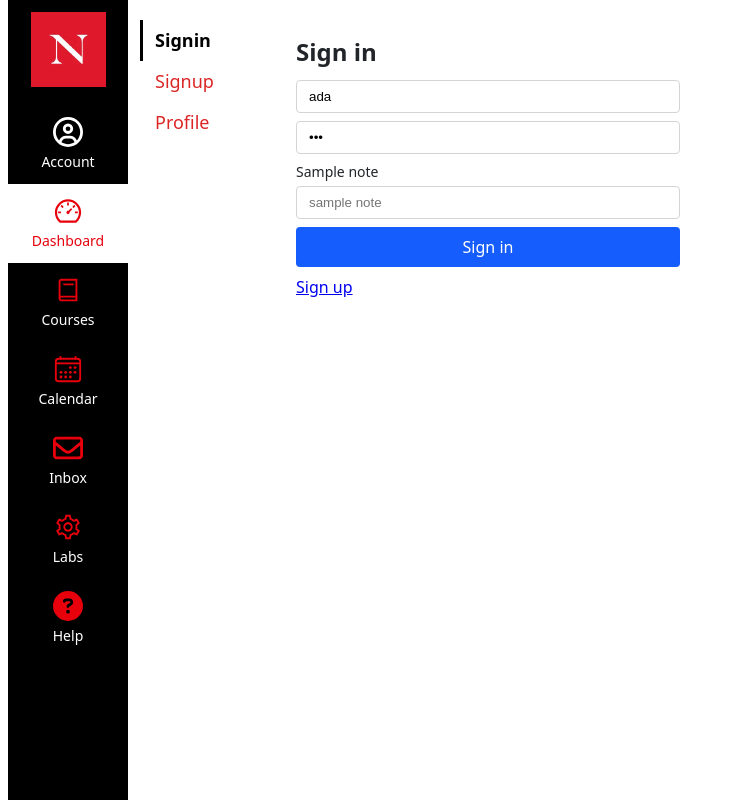
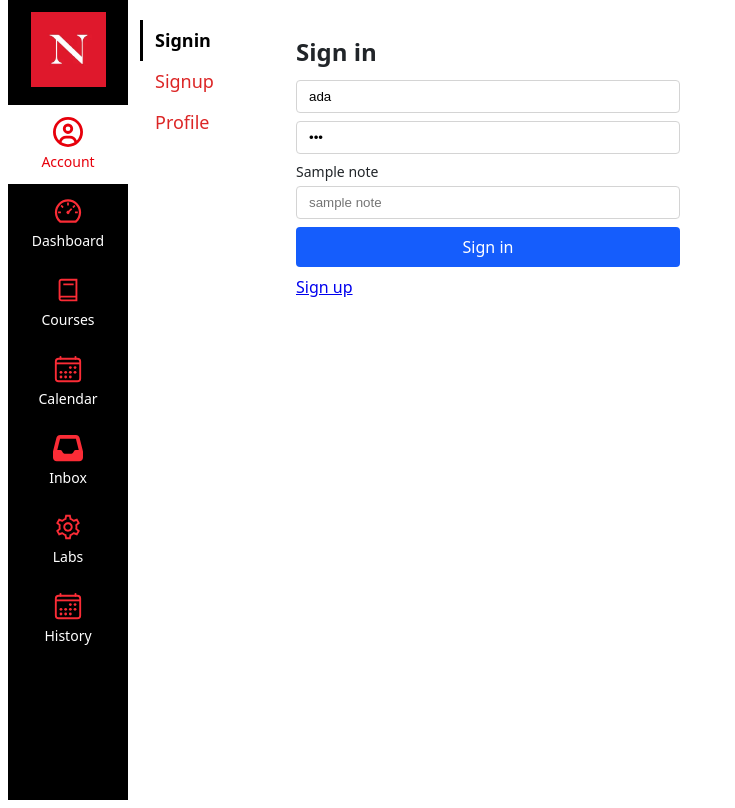
Before and after one commit to pricefy-dotcom/webdev-client, a Next.js app in the folder 2026/fall/webdev/webdev-client/: page /account/signin in a window 1280 px wide. Shown: the whole page, without its empty margins (0-735 px from the left). Built offline with nearby package versions, Linux system fonts and the light colour scheme.

Commit message:
Move into Kambaz

```diff
--- a/2026/fall/webdev/webdev-client/app/(kambaz)/Navigation.tsx
+++ b/2026/fall/webdev/webdev-client/app/(kambaz)/Navigation.tsx
@@ -1,10 +1,25 @@
+"use client";
+
 import { AiOutlineDashboard } from "react-icons/ai";
 import { IoCalendarOutline } from "react-icons/io5";
 import { LiaBookSolid, LiaCogSolid } from "react-icons/lia";
-import { FaCircleQuestion, FaRegCircleUser, FaRegEnvelope } from "react-icons/fa6";
+import { FaInbox, FaRegCircleUser } from "react-icons/fa6";
 import Link from "next/link";
+import { usePathname } from "next/navigation";
+
+const LINKS = [
+  { label: "Dashboard", path: "/dashboard", icon: AiOutlineDashboard },
+  { label: "Courses", path: "/dashboard", icon: LiaBookSolid },
+  { label: "Calendar", path: "/calendar", icon: IoCalendarOutline },
+  { label: "Inbox", path: "/inbox", icon: FaInbox },
+  { label: "Labs", path: "/labs", icon: LiaCogSolid },
+  { label: "History", path: "/history", icon: IoCalendarOutline },
+] as const;
 
 export default function KambazNavigation() {
+  const pathname = usePathname() ?? "";
+  const accountActive = pathname.includes("/account");
+
   return (
     <nav
       id="wd-kambaz-navigation"
@@ -29,66 +44,37 @@ export default function KambazNavigation() {
       <Link
         href="/account"
         id="wd-account-link"
-        className="block bg-black py-3 text-center text-sm text-white no-underline"
+        className={`block py-3 text-center text-sm no-underline ${
+          accountActive ? "bg-white text-red-600" : "bg-black text-white"
+        }`}
       >
-        <FaRegCircleUser className="inline-block text-3xl text-white" />
-        <br />
+        <FaRegCircleUser
+          className={`inline-block text-3xl ${
+            accountActive ? "text-red-600" : "text-white"
+          }`}
+        /> <br />
         Account
       </Link>
-      <Link
-        href="/dashboard"
-        id="wd-dashboard-link"
-        className="block bg-white py-3 text-center text-sm text-red-600 no-underline"
-      >
-        <AiOutlineDashboard className="inline-block text-3xl text-red-600" />
-        <br />
-        Dashboard
-      </Link>
-      <Link
-        href="/dashboard"
-        id="wd-course-link"
-        className="block bg-black py-3 text-center text-sm text-white no-underline"
-      >
-        <LiaBookSolid className="inline-block text-3xl text-red-600" />
-        <br />
-        Courses
-      </Link>
-      <Link
-        href="/calendar"
-        id="wd-calendar-link"
-        className="block bg-black py-3 text-center text-sm text-white no-underline"
-      >
-        <IoCalendarOutline className="inline-block text-3xl text-red-600" />
-        <br />
-        Calendar
-      </Link>
-      <Link
-        href="/inbox"
-        id="wd-inbox-link"
-        className="block bg-black py-3 text-center text-sm text-white no-underline"
-      >
-        <FaRegEnvelope className="inline-block text-3xl text-red-600" />
-        <br />
-        Inbox
-      </Link>
-      <Link
-        href="/labs"
-        id="wd-labs-link"
-        className="block bg-black py-3 text-center text-sm text-white no-underline"
-      >
-        <LiaCogSolid className="inline-block text-3xl text-red-600" />
-        <br />
-        Labs
-      </Link>
-      <Link
-        href="/labs"
-        id="wd-ai-nav-help"
-        className="block bg-black py-3 text-center text-sm text-white no-underline"
-      >
-        <FaCircleQuestion className="inline-block text-3xl text-red-600" />
-        <br />
-        Help
-      </Link>
+      {LINKS.map((link) => {
+        const active =
+          link.label === "Courses"
+            ? pathname.includes("/courses")
+            : pathname.includes(link.path);
+        const Icon = link.icon;
+        return (
+          <Link
+            key={link.label}
+            href={link.path}
+            id={`wd-${link.label.toLowerCase()}-link`}
+            className={`block py-3 text-center text-sm no-underline ${
+              active ? "bg-white text-red-600" : "bg-black text-white"
+            }`}
+          >
+            <Icon className="inline-block text-3xl text-red-500" /> <br />
+            {link.label}
+          </Link>
+        );
+      })}
     </nav>
   );
 }
--- a/2026/fall/webdev/webdev-client/app/labs/TOC.tsx
+++ b/2026/fall/webdev/webdev-client/app/labs/TOC.tsx
@@ -1,37 +1,44 @@
+"use client";
+
 import Link from "next/link";
+import { usePathname } from "next/navigation";
+
+const LINKS = [
+  { href: "/labs", id: "wd-home-link", label: "Home", match: (p: string) => p === "/labs" },
+  { href: "/labs/lab1", id: "wd-lab1-link", label: "Lab 1", match: (p: string) => p.endsWith("/lab1") || p.includes("/lab1/") },
+  { href: "/labs/lab2", id: "wd-lab2-link", label: "Lab 2", match: (p: string) => p.includes("/lab2") },
+  { href: "/labs/lab3", id: "wd-lab3-link", label: "Lab 3", match: (p: string) => p.includes("/lab3") },
+  { href: "/", id: "wd-kambaz-link", label: "Kambaz", match: () => false },
+  { href: "https://kambaz.dev/book/ch3", id: "wd-book-ch3-link", label: "Book Ch3", match: () => false },
+] as const;
+
+const activeStyle = {
+  backgroundColor: "#2563eb",
+  color: "white",
+  borderRadius: "4px",
+  padding: "2px 8px",
+  textDecoration: "none",
+};
 
 export default function TOC() {
+  const pathname = usePathname() ?? "";
   return (
-    <div id="wd-labs">
-      <h1>Labs</h1>
-      One day at a time
-      <ul>
-        <li>
-          <Link href="/labs" id="wd-home-link">Home</Link>
-        </li>
-        <li>
-          <Link href="/labs/lab1" id="wd-lab1-link">Lab 1</Link>
-        </li>
-        <li>
-          <Link href="/labs/lab2" id="wd-lab2-link">Lab 2</Link>
-        </li>
-        <li>
-          <Link href="/labs/lab3" id="wd-lab3-link">Lab 3</Link>
-        </li>
-        <li>
-            <Link href="/labs/lab4" id="wd-lab4-link">Lab 4</Link>
-        </li>
-        <li>
-          <a href="https://github.com/pricefy-dotcom/webdev-client" id="wd-toc-github-link">
-                Github
-          </a>
-        </li>
-        <li>
-          <Link href="/" id="wd-kambaz-link">
-            Kambaz
-          </Link>
-        </li>
-      </ul>
-    </div>
+    <ul>
+      {LINKS.map((link) => {
+        const active = link.match(pathname);
+        return (
+          <li key={link.id}>
+            <Link
+              href={link.href}
+              id={link.id}
+              style={active ? activeStyle : undefined}
+              aria-current={active ? "page" : undefined}
+            >
+              {link.label}
+            </Link>
+          </li>
+        );
+      })}
+    </ul>
   );
 }
--- /dev/null
+++ b/2026/fall/webdev/webdev-client/app/labs/lab3/PathParameters.tsx
@@ -0,0 +1,11 @@
+import Link from "next/link";
+
+export default function PathParameters() {
+  return (
+    <div id="wd-path-parameters">
+      <h2>Path Parameters</h2>
+      <Link href="/labs/lab3/add/1/2">1 + 2</Link> <br />
+      <Link href="/labs/lab3/add/3/4">3 + 4</Link>
+    </div>
+  );
+}
--- /dev/null
+++ b/2026/fall/webdev/webdev-client/app/labs/lab3/add/[a]/[b]/page.tsx
@@ -0,0 +1,13 @@
+"use client";
+
+import { useParams } from "next/navigation";
+
+export default function AddPathParameters() {
+  const { a, b } = useParams();
+  return (
+    <div id="wd-add-path-parameters">
+      <h4>Add Path Parameters</h4>
+      {a} + {b} = {parseInt(a as string) + parseInt(b as string)}
+    </div>
+  );
+}
--- a/2026/fall/webdev/webdev-client/app/labs/lab3/page.tsx
+++ b/2026/fall/webdev/webdev-client/app/labs/lab3/page.tsx
@@ -34,6 +34,8 @@ import ServerComponentDemo from "./ServerComponentDemo";
 import Add from "./Add";
 import Square from "./Square";
 import Highlight from "./Highlight";
+import PathParameters from "./PathParameters";
+import TodoList from "./todo/TodoList";
 
 export default function Lab3() {
     console.log("Hello World!")
@@ -92,6 +94,8 @@ export default function Lab3() {
             </Highlight>
             <br />
             <Highlight>Children can be any JSX</Highlight>
+            <PathParameters />
+            <TodoList />
         </div>
     );
 }
--- /dev/null
+++ b/2026/fall/webdev/webdev-client/app/labs/lab3/todo/TodoItem.tsx
@@ -0,0 +1,20 @@
+type Todo = {
+  done: boolean;
+  title: string;
+  status: string;
+};
+
+const TodoItem = ({
+  todo = { done: true, title: "Buy milk", status: "COMPLETED" },
+}: {
+  todo?: Todo;
+}) => {
+  return (
+    <li className="flex items-center gap-2 border-b py-1">
+      <input type="checkbox" className="me-2" defaultChecked={todo.done} />
+      {todo.title} ({todo.status})
+    </li>
+  );
+};
+
+export default TodoItem;
--- /dev/null
+++ b/2026/fall/webdev/webdev-client/app/labs/lab3/todo/TodoList.tsx
@@ -0,0 +1,17 @@
+import TodoItem from "./TodoItem";
+import todos from "./todos.json";
+
+export default function TodoList() {
+  console.log(todos);
+  return (
+    <>
+      <h3>Todo List</h3>
+      <ul className="list-none p-0">
+        {todos.map((todo) => (
+          <TodoItem key={todo.title} todo={todo} />
+        ))}
+      </ul>
+      <hr />
+    </>
+  );
+}
--- /dev/null
+++ b/2026/fall/webdev/webdev-client/app/labs/lab3/todo/todos.json
@@ -0,0 +1,7 @@
+[
+  { "title": "Buy milk", "status": "CANCELED", "done": true },
+  { "title": "Pickup the kids", "status": "IN PROGRESS", "done": false },
+  { "title": "Walk the dog", "status": "DEFERRED", "done": false },
+  { "title": "Let dog walk you", "status": "WOOF", "done": true },
+  { "title": "Email the TA", "status": "COMPLETED", "done": true }
+]
```
